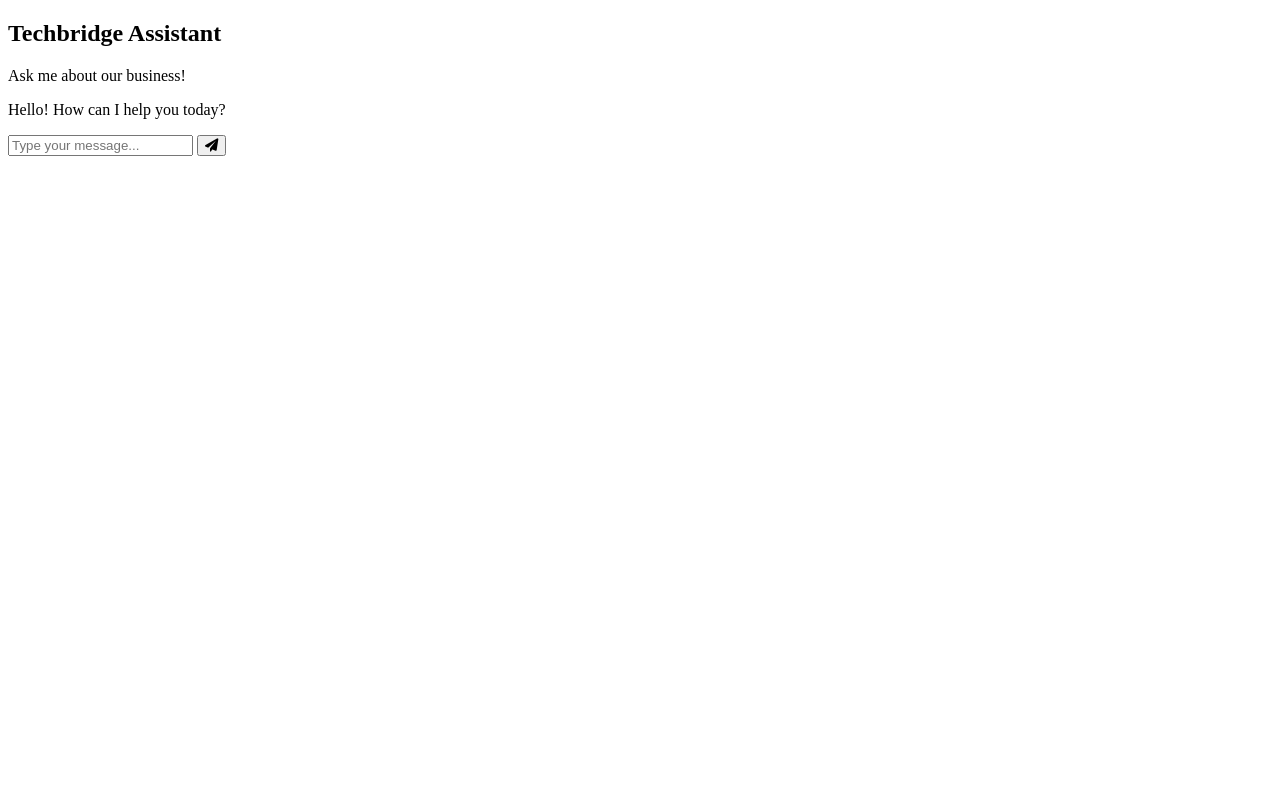
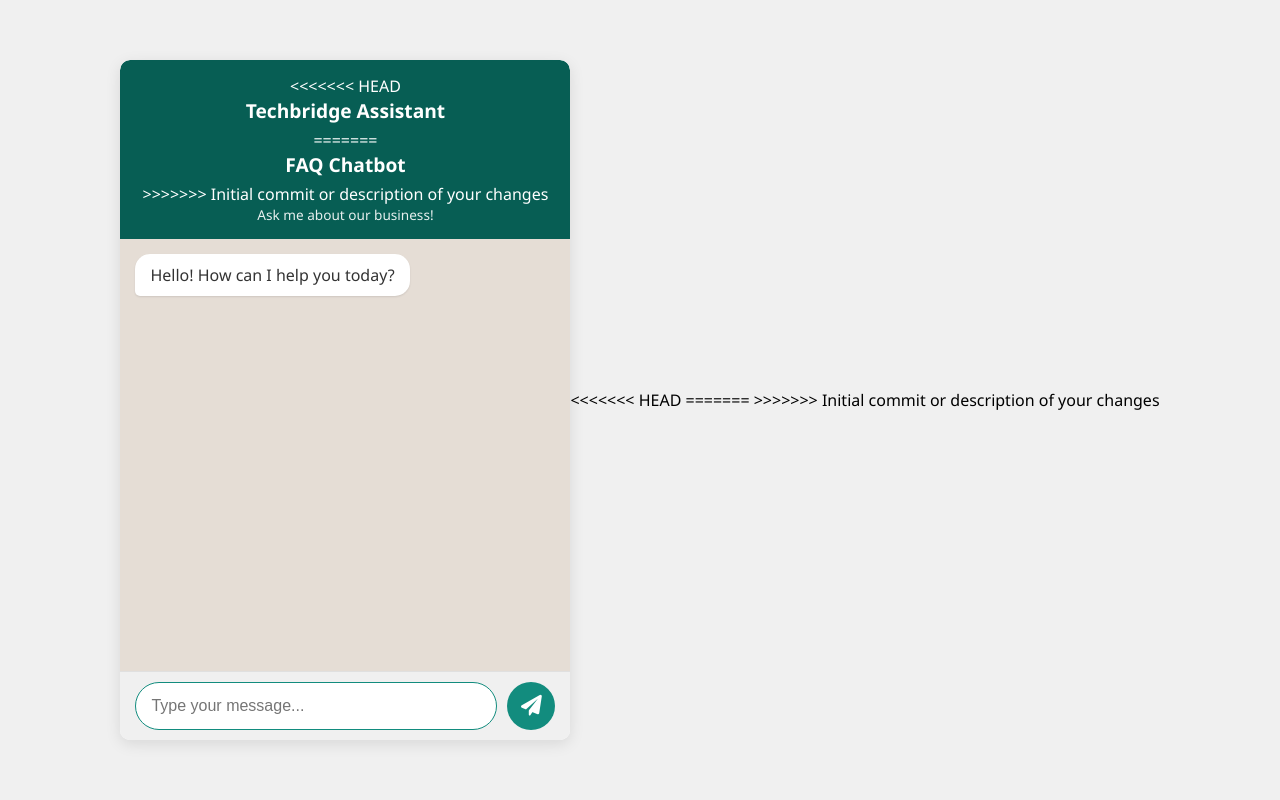
Before and after one commit to LindiweD-Collab/faq-chatbot, a Flask app: page / in a window 1280 px wide. Run offline with Flask 3, Linux system fonts and the light colour scheme.

Commit message:
Initial commit or description of your changes

```diff
--- a/requirements.txt
+++ b/requirements.txt
@@ -7,6 +7,10 @@ itsdangerous==2.2.0
 Jinja2==3.1.6
 MarkupSafe==2.1.5
 packaging==24.2
+<<<<<<< HEAD
 pkg_resources==0.0.0
+=======
+pkg_resources==0.0.0
+>>>>>>> Initial commit or description of your changes
 Werkzeug==3.0.6
 zipp==3.20.2
--- /dev/null
+++ b/static/css/style.css
@@ -0,0 +1,165 @@
+/* style.css */
+:root {
+    --primary-bg: #f0f0f0;
+    --secondary-bg: #ffffff;
+    --user-msg-bg: #dcf8c6; /* WhatsApp user bubble color */
+    --bot-msg-bg: #ffffff; /* WhatsApp bot/other bubble color */
+    --header-bg: #075e54; /* WhatsApp green */
+    --text-dark: #333;
+    --text-light: #ffffff;
+    --border-color: #e0e0e0;
+    --button-color: #128c7e; /* Slightly different green for button */
+    --font-family: 'Segoe UI', Tahoma, Geneva, Verdana, sans-serif;
+}
+
+body {
+    font-family: var(--font-family);
+    background-color: var(--primary-bg);
+    display: flex;
+    justify-content: center;
+    align-items: center;
+    min-height: 100vh;
+    margin: 0;
+    padding: 15px;
+    box-sizing: border-box;
+}
+
+.chat-container {
+    width: 100%;
+    max-width: 450px; /* Typical chat width */
+    height: 85vh;
+    max-height: 700px;
+    background-color: var(--secondary-bg);
+    border-radius: 10px;
+    box-shadow: 0 4px 15px rgba(0, 0, 0, 0.1);
+    display: flex;
+    flex-direction: column;
+    overflow: hidden;
+}
+
+.chat-header {
+    background-color: var(--header-bg);
+    color: var(--text-light);
+    padding: 15px 20px;
+    border-top-left-radius: 10px;
+    border-top-right-radius: 10px;
+    text-align: center;
+}
+
+.chat-header h2 {
+    margin: 0 0 5px 0;
+    font-size: 1.2em;
+}
+
+.chat-header p {
+    margin: 0;
+    font-size: 0.85em;
+    opacity: 0.9;
+}
+
+.chat-box {
+    flex-grow: 1;
+    padding: 15px;
+    overflow-y: auto;
+    background-color: #e5ddd5; /* WhatsApp chat background pattern color */
+    /* Optional: Add background image pattern similar to WhatsApp */
+    /* background-image: url('path/to/whatsapp-bg.png'); */
+    display: flex;
+    flex-direction: column;
+}
+
+/* Scrollbar styling (optional, for better aesthetics) */
+.chat-box::-webkit-scrollbar {
+    width: 6px;
+}
+.chat-box::-webkit-scrollbar-track {
+    background: transparent;
+}
+.chat-box::-webkit-scrollbar-thumb {
+    background-color: rgba(0, 0, 0, 0.2);
+    border-radius: 3px;
+}
+
+.message {
+    margin-bottom: 12px;
+    max-width: 75%;
+    padding: 10px 15px;
+    border-radius: 15px;
+    word-wrap: break-word;
+    box-shadow: 0 1px 2px rgba(0, 0, 0, 0.1);
+    line-height: 1.4;
+}
+
+.user-message {
+    background-color: var(--user-msg-bg);
+    color: var(--text-dark);
+    align-self: flex-end;
+    border-bottom-right-radius: 5px; /* Slightly different corner */
+}
+
+.bot-message {
+    background-color: var(--bot-msg-bg);
+    color: var(--text-dark);
+    align-self: flex-start;
+    border-bottom-left-radius: 5px; /* Slightly different corner */
+}
+
+.message p {
+    margin: 0;
+}
+
+.chat-input {
+    display: flex;
+    padding: 10px 15px;
+    border-top: 1px solid var(--border-color);
+    background-color: var(--primary-bg);
+}
+
+.chat-input input {
+    flex-grow: 1;
+    padding: 12px 15px;
+    border: 1px solid var(--border-color);
+    border-radius: 25px; /* Rounded input */
+    margin-right: 10px;
+    font-size: 1em;
+    outline: none;
+    transition: border-color 0.2s ease;
+}
+
+.chat-input input:focus {
+    border-color: var(--button-color);
+}
+
+.chat-input button {
+    background-color: var(--button-color);
+    color: var(--text-light);
+    border: none;
+    border-radius: 50%; /* Circular button */
+    width: 48px;
+    height: 48px;
+    font-size: 1.3em;
+    cursor: pointer;
+    display: flex;
+    justify-content: center;
+    align-items: center;
+    transition: background-color 0.2s ease;
+}
+
+.chat-input button:hover {
+    background-color: var(--header-bg); /* Darken on hover */
+}
+
+/* Simple responsiveness */
+@media (max-width: 500px) {
+    body {
+        padding: 5px;
+    }
+    .chat-container {
+        max-width: 100%;
+        height: 95vh;
+        border-radius: 0;
+    }
+    .chat-header, .chat-input {
+        border-radius: 0;
+    }
+}
--- a/templates/index.html
+++ b/templates/index.html
@@ -10,7 +10,11 @@
 <body>
     <div class="chat-container">
         <div class="chat-header">
+<<<<<<< HEAD
             <h2>Techbridge Assistant</h2>
+=======
+            <h2>FAQ Chatbot</h2>
+>>>>>>> Initial commit or description of your changes
             <p>Ask me about our business!</p>
         </div>
         <div class="chat-box" id="chat-box">
@@ -26,4 +30,8 @@
 
     <script src="{{ url_for('static', filename='js/script.js') }}"></script>
 </body>
+<<<<<<< HEAD
 </html>
+=======
+</html>
+>>>>>>> Initial commit or description of your changes
```
Also changed, not shown: static/js/script.js (added, +85 -0 lines).
